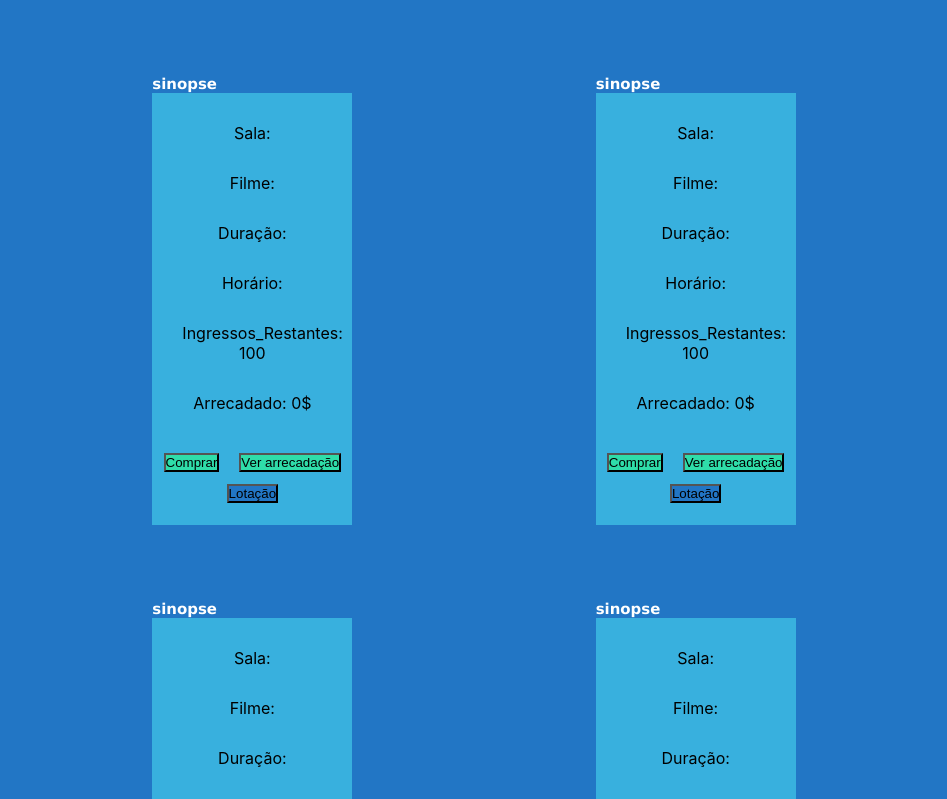
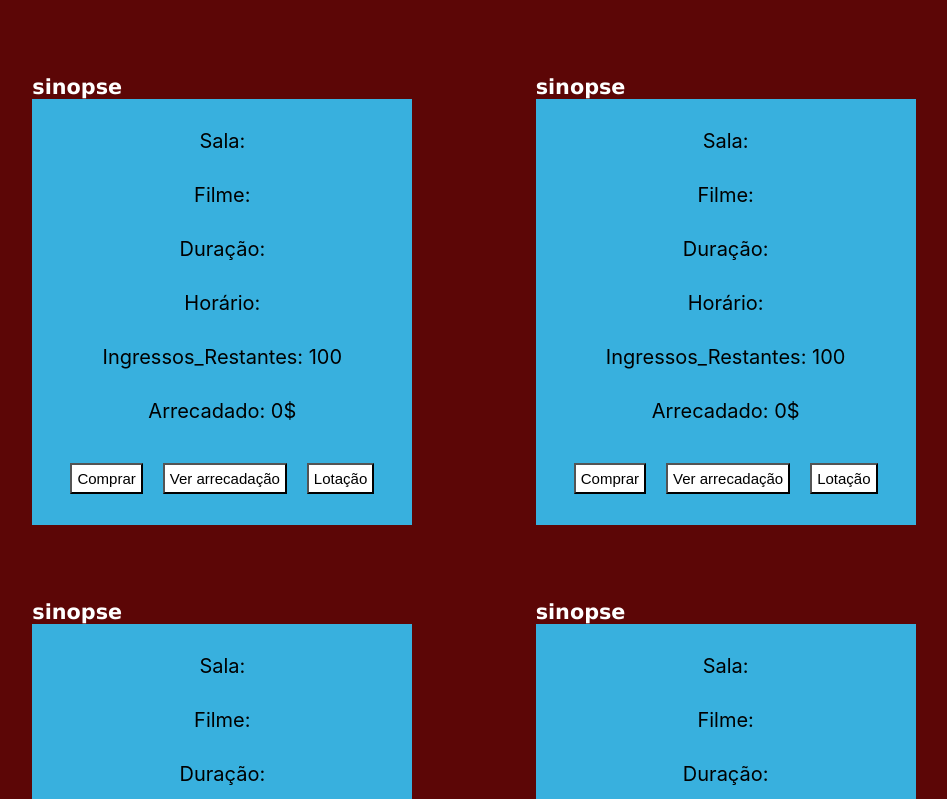
Before and after one commit to Thmsantos/cinema, a React (Create React App) app in the folder client/: page / in a window 1280 px wide. Shown: the top 799 px of the page, without its empty margins (166-1113 px from the left). Built offline with nearby package versions, Linux system fonts and the light colour scheme; no server answers.

Commit message:
Update App.css

```diff
--- a/client/src/App.css
+++ b/client/src/App.css
@@ -1,7 +1,7 @@
 *{
   margin: 0;
   padding: 0;
-  background-color: rgb(34, 118, 197);
+  background-color: #5c0606;
 }
 
 .linha_um,
@@ -28,8 +28,9 @@
 .nove,
 .dez {
   height: 450px;
-  width: 200px;
-  background-color: #2fdda9;
+  width: 380px;
+  background-color: #38B0DE;
+  font-size: 20px;
 }
 
 .sala,
@@ -39,38 +40,36 @@
 .horario,
 .arrecadao{
   margin: 30px;
-  background-color: #2fdda9;
+  background-color: #38B0DE;
 }
 
 .ver_arrecadacao,
-.comprar{
+.comprar,
+.Lotação{
   margin: 10px;
-  background-color: #2fdda9;
-}
-
-.bitcoin{
-  margin: 10px;
-  border: 1px solid black;
-  background-color: rgb(0, 0, 0);
-  width: 700px;
+  background-color: #FFF;
+  font-size: 15px;
+  padding: 5px;
 }
 
 .tooltip-dolar {
   position: relative;
   display: flex;
   color: white;
-  font-size: large;
+  font-size: 25px;
   font-family: 'Lucida Sans', 'Lucida Sans Regular', 'Lucida Grande', 'Lucida Sans Unicode', Geneva, Verdana, sans-serif;
 }
 
 .tooltip-dolar .tooltiptext-dolar {
   visibility: hidden;
-  margin-top: 1px;
+  margin-top: 0px;
   width: 100%;
-  background-color: rgb(0, 0, 0);
-  color: #fff;
+  background-color: #A62A2A;
+  color: #000000;
   position: absolute;
   top: 100%;
+  border: 5px solid aliceblue;
+  height: 450px;
 }
 
 .tooltip-dolar:hover .tooltiptext-dolar {
```
